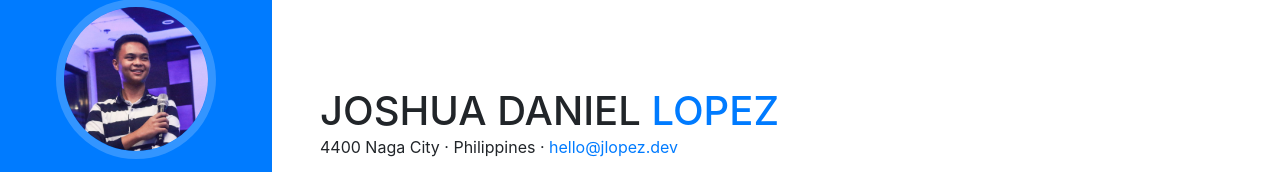
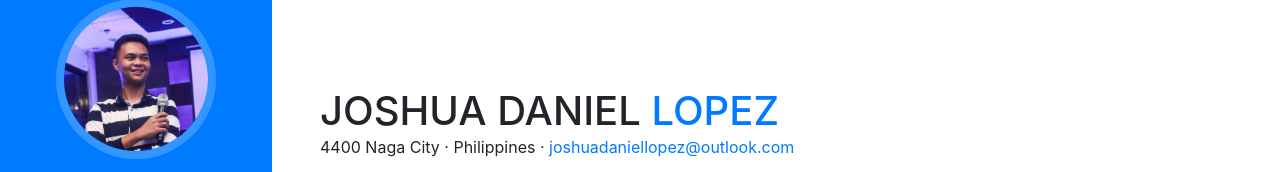
Before and after one commit to joshuadaniellopez/joshuadaniellopez.github.io, a website with bundled scripts: page index.html in a window 1280 px wide. Shown: the part 165-337 px from the top of the page. Built offline with nearby package versions, Linux system fonts and the light colour scheme; a web font is replaced by a local one.

Commit message:
Update email address

```diff
--- a/index.html
+++ b/index.html
@@ -72,7 +72,7 @@
             <span class="text-primary">Lopez</span>
           </h1>
           <div class="h7 mb-5">4400 Naga City · Philippines ·
-            <a href="mailto:hello@jlopez.dev">hello@jlopez.dev</a>
+            <a href="mailto:joshuadaniellopez@outlook.com">joshuadaniellopez@outlook.com</a>
           </div>
           <p class="mb-5">I am fond of working with diverse teams. I stay objective at all work i have been involved into. I make sure that all my outputs are product of my maximum effort. I made sure that my decisions made use of past and present experiences, taking into consideration what future it will realize.</p>
           <ul class="list-inline list-social-icons mb-0">
```
